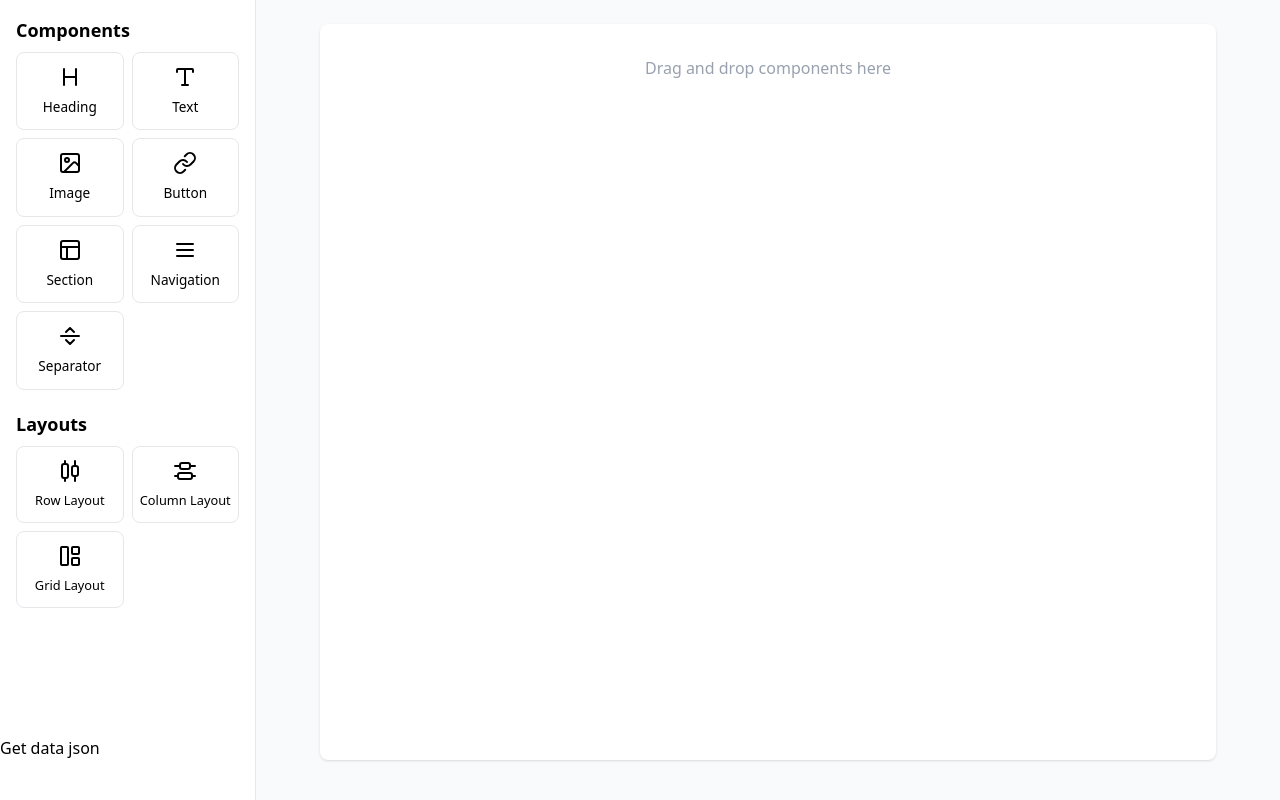
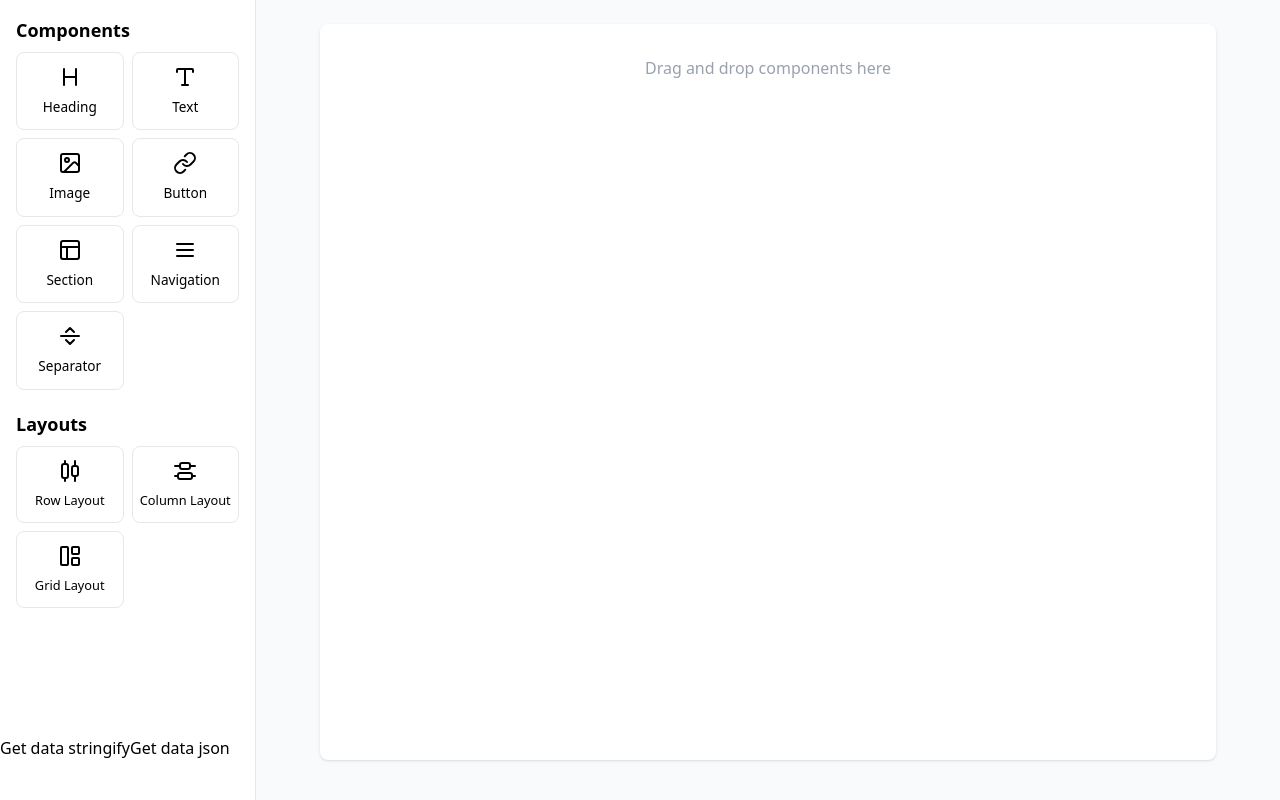
Before and after one commit to Yatik1/nocode, a React (Vite) app: page / in a window 1280 px wide. Built offline with nearby package versions, Linux system fonts and the light colour scheme.

Commit message:
feat: add button to stringify elements data in App component

```diff
--- a/src/App.tsx
+++ b/src/App.tsx
@@ -19,6 +19,7 @@ function App() {
           <Properties />
         )}
       </main>
+      <button onClick={() => console.log(JSON.stringify(elements))}>Get data stringify</button>
       <button onClick={() => console.log(elements)}>Get data json</button>
     </div>
   );
```
